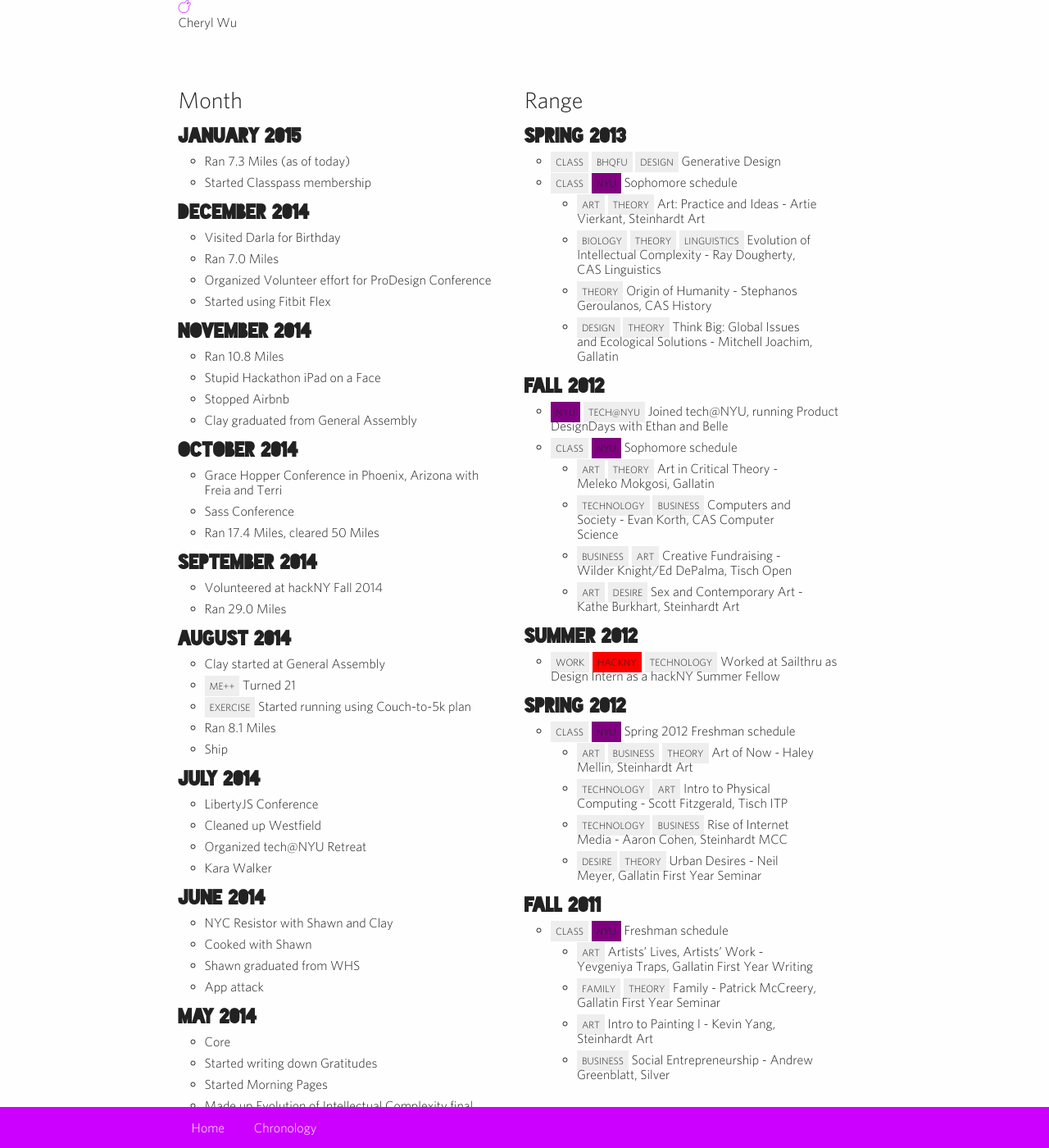
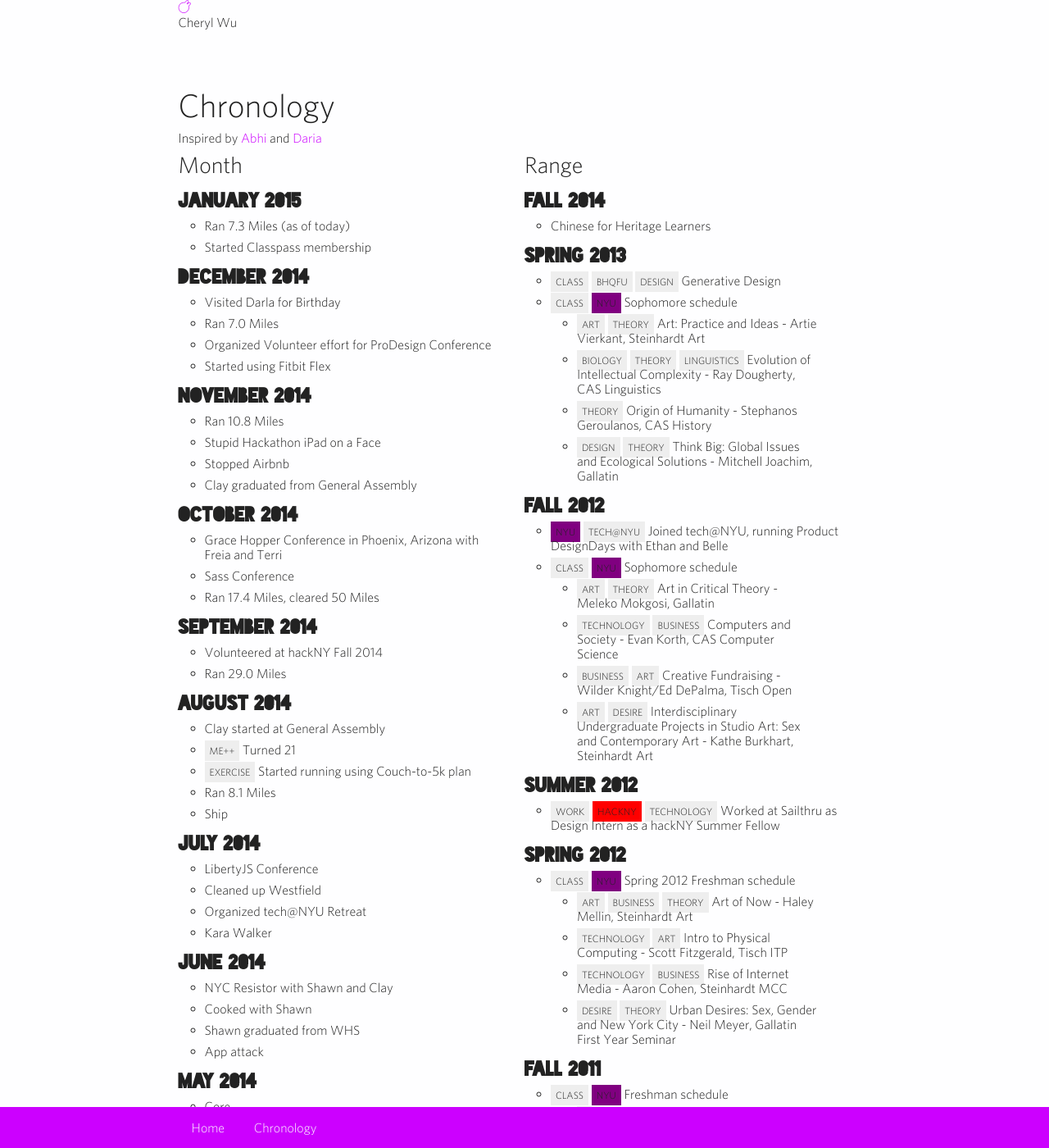
Before and after one commit to grungerabbit/grungerabbit.com, a Jekyll site: the page built from chronology.html, in a window 1280 px wide and 1400 px high. Shown: the whole window at 82% size. Built offline with Jekyll 4.4.1, drawn with Linux system fonts in a browser that asks for light colours; Markdown is read by kramdown in place of the engine named in the settings; some of the changed text lies outside the part shown.

Commit message:
fill out more bio

```diff
--- a/_includes/month.markdown
+++ b/_includes/month.markdown
@@ -42,6 +42,7 @@
 	* Started writing down Gratitudes
 	* Started Morning Pages
 	* Made up Evolution of Intellectual Complexity final
+	* Cumulative GPA from NYU: 3.723
 * **April 2014**
 	* DemoDays
 	* Visited Darla for her Division III with Clay
@@ -158,6 +159,7 @@
 * **January 2012**
 	* Spring Film Series
 	* <span class="chrono__entry work">Work</span> <span class="chrono__entry NYU">nyu</span> Interviewed for and got NYU Stern Finance Department Web Assistant position
+	* Dean's List
 * **December 2011**
 	* <span class="chrono__entry project">Project</span> <span class="chrono__entry GREEDYTREES">GREEDYTREES</span> <span class="chrono__entry technology">technology</span> Built [Pseudoacademic.com](http://pseudoacademic.com/) with Charles
 	* <span class="chrono__entry project">Project</span> <span class="chrono__entry art">art</span> Started [Froot Loop Pokemon](http://frootlooppokemon.tumblr.com/)
--- a/_includes/range.markdown
+++ b/_includes/range.markdown
@@ -1,6 +1,8 @@
 
 ## Range
 
+* **Fall 2014**
+	* Chinese for Heritage Learners
 * **Spring 2013**
 	* <span class="chrono__entry class">Class</span> <span class="chrono__entry bhqfu">BHQFU</span> <span class="chrono__entry design">design</span> Generative Design
 	* <span class="chrono__entry class">Class</span> <span class="chrono__entry NYU">NYU</span> Sophomore schedule
@@ -14,7 +16,8 @@
 		* <span class="chrono__entry art">art</span> <span class="chrono__entry theory">theory</span> Art in Critical Theory - Meleko Mokgosi, Gallatin
 		* <span class="chrono__entry technology">technology</span> <span class="chrono__entry business">business</span> Computers and Society - Evan Korth, CAS Computer Science
 		* <span class="chrono__entry business">business</span> <span class="chrono__entry art">art</span> Creative Fundraising - Wilder Knight/Ed DePalma, Tisch Open
-		* <span class="chrono__entry art">art</span> <span class="chrono__entry desire">desire</span> Sex and Contemporary Art - Kathe Burkhart, Steinhardt Art
+		* <span class="chrono__entry art">art</span> <span class="chrono__entry desire">desire</span> Interdisciplinary Undergraduate Projects in
+Studio Art: Sex and Contemporary Art - Kathe Burkhart, Steinhardt Art
 * **Summer 2012**
 	* <span class="chrono__entry work">Work</span> <span class="chrono__entry hackNY">hackNY</span> <span class="chrono__entry technology">technology</span> Worked at Sailthru as Design Intern as a hackNY Summer Fellow
 * **Spring 2012**
@@ -22,7 +25,7 @@
 		* <span class="chrono__entry art">art</span> <span class="chrono__entry business">Business</span> <span class="chrono__entry theory">theory</span> Art of Now - Haley Mellin, Steinhardt Art
 		* <span class="chrono__entry technology">technology</span> <span class="chrono__entry art">art</span> Intro to Physical Computing - Scott Fitzgerald, Tisch ITP
 		* <span class="chrono__entry technology">technology</span> <span class="chrono__entry business">Business</span> Rise of Internet Media - Aaron Cohen, Steinhardt MCC
-		* <span class="chrono__entry desire">desire</span> <span class="chrono__entry theory">theory</span> Urban Desires - Neil Meyer, Gallatin First Year Seminar
+		* <span class="chrono__entry desire">desire</span> <span class="chrono__entry theory">theory</span> Urban Desires: Sex, Gender and New York City - Neil Meyer, Gallatin First Year Seminar
 * **Fall 2011**
 	* <span class="chrono__entry class">class</span> <span class="chrono__entry NYU">NYU</span> Freshman schedule
 		* <span class="chrono__entry art">art</span> Artists' Lives, Artists' Work - Yevgeniya Traps, Gallatin First Year Writing
--- a/chronology.html
+++ b/chronology.html
@@ -7,6 +7,10 @@ permalink: /chronology/
 
 <section class="chronology">
 	<div class="site">
+		<h1>Chronology</h1>
+
+		<p style="clear: both">Inspired by <a href="http://abhiagarwal.com/chronology">Abhi</a> and <a href="http://dariajung.com/chronology.html">Daria</a>
+
 		<div class="chronology__column monthly">
 			{% capture month %}
 		  	{% include month.markdown %}
@@ -19,7 +23,5 @@ permalink: /chronology/
 			{% endcapture %}
 			{{ range | unindent | markdownify }}
 		</div>
-
-	<p style="clear: both">Inspired by <a href="http://abhiagarwal.com/chronology">Abhi</a> and <a href="http://dariajung.com/chronology.html">Daria</a>
 	</div>
 </section>
```
